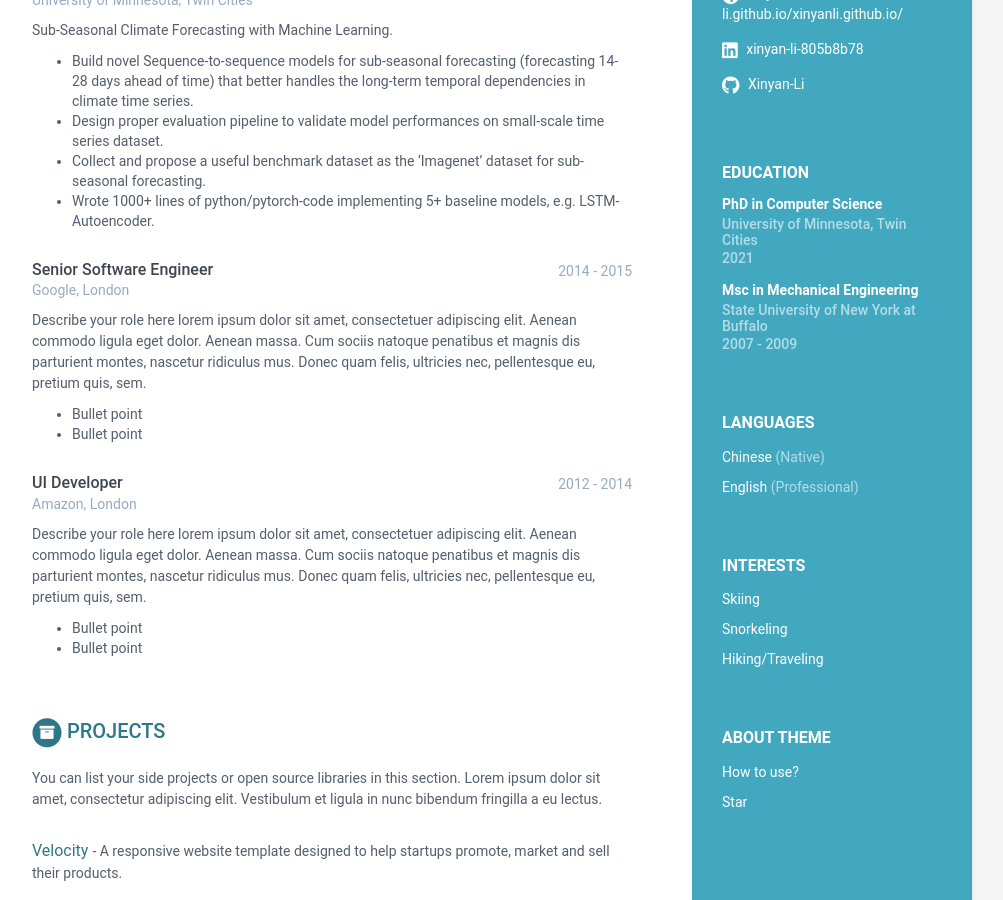
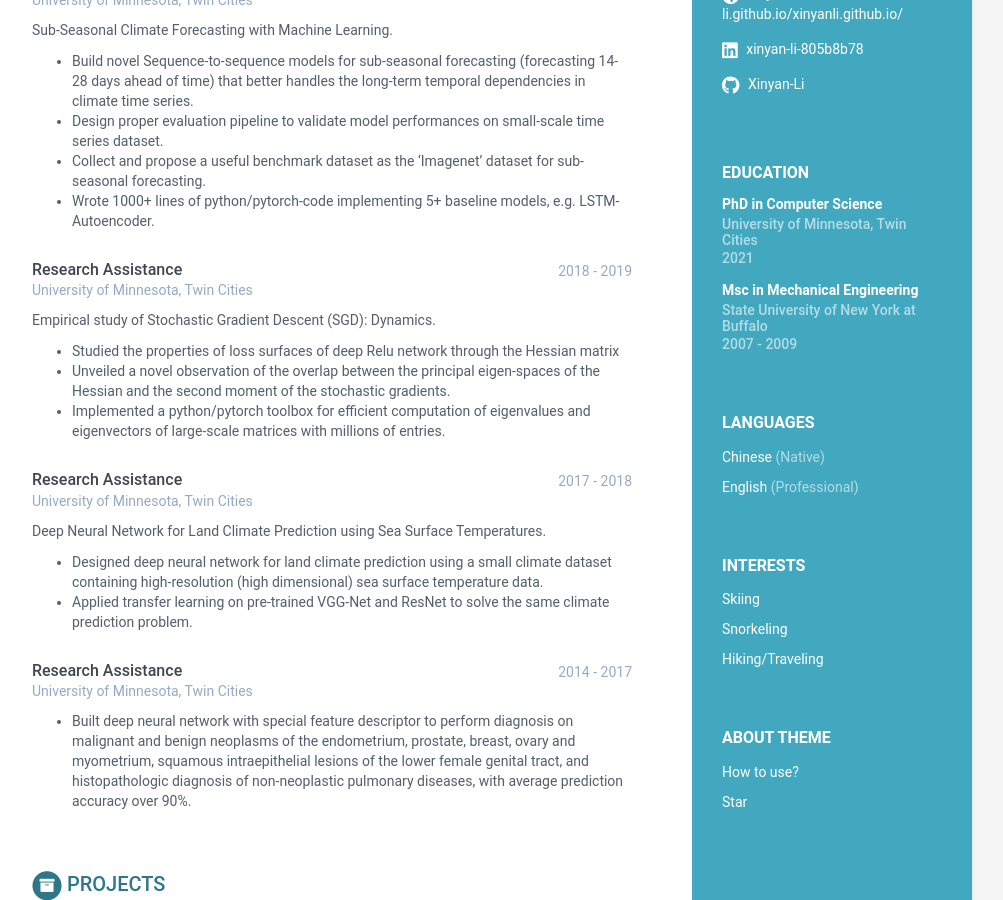
Before and after one commit to Xinyan-Li/xinyanli.github.io, a Jekyll site: the page built from index.html, in a window 1280 px wide and 900 px high, scrolled down 385 px. Shown: the whole window, without its empty margins (168-1171 px from the left). Built offline with Jekyll 4.4.1, drawn with Linux system fonts in a browser that asks for light colours.

Commit message:
Update data.yml

```diff
--- a/_data/data.yml
+++ b/_data/data.yml
@@ -87,31 +87,41 @@ experiences:
         - Collect and propose a useful benchmark dataset as the ‘Imagenet’ dataset for sub-seasonal forecasting.
         - Wrote 1000+ lines of python/pytorch-code implementing 5+ baseline models, e.g. LSTM-Autoencoder.
 
-    - role: Senior Software Engineer
-      time: 2014 - 2015
-      company: Google, London
+    - role: Research Assistance
+      time: 2018 - 2019
+      company:  University of Minnesota, Twin Cities
       details: |
-        Describe your role here lorem ipsum dolor sit amet, consectetuer
-        adipiscing elit. Aenean commodo ligula eget dolor. Aenean massa.
-        Cum sociis natoque penatibus et magnis dis parturient montes,
-        nascetur ridiculus mus. Donec quam felis, ultricies nec,
-        pellentesque eu, pretium quis, sem.
+        Empirical study of Stochastic Gradient Descent (SGD): Dynamics.
 
-          - Bullet point
-          - Bullet point
+          - Studied the properties of loss surfaces of deep Relu network through the Hessian matrix
+          - Unveiled a novel observation of the overlap between the principal eigen-spaces of the Hessian
+          and the second moment of the stochastic gradients.
+          - Implemented a python/pytorch toolbox for efficient computation of eigenvalues
+          and eigenvectors of large-scale matrices with millions of entries.
 
-    - role: UI Developer
-      time: 2012 - 2014
-      company: Amazon, London
+
+    - role: Research Assistance
+      time: 2017 - 2018
+      company: University of Minnesota, Twin Cities
       details: |
-        Describe your role here lorem ipsum dolor sit amet, consectetuer
-        adipiscing elit. Aenean commodo ligula eget dolor. Aenean massa.
-        Cum sociis natoque penatibus et magnis dis parturient montes,
-        nascetur ridiculus mus. Donec quam felis, ultricies nec,
-        pellentesque eu, pretium quis, sem.
+        Deep Neural Network for Land Climate Prediction using Sea Surface Temperatures.
 
-          - Bullet point
-          - Bullet point
+        - Designed deep neural network for land climate prediction using a small climate dataset
+        containing high-resolution (high dimensional) sea surface temperature data.
+        - Applied transfer learning on pre-trained VGG-Net and ResNet to solve the same climate prediction problem.
+
+    - role: Research Assistance
+      time: 2014 - 2017
+      company: University of Minnesota, Twin Cities
+      title: Computer-Aided Cancer Diagnosis in Surgical Pathology
+      link: "#hook"
+
+      details: |
+
+        - Built deep neural network with special feature descriptor to perform diagnosis
+        on malignant and benign neoplasms of the endometrium, prostate, breast, ovary and myometrium,
+        squamous intraepithelial lesions of the lower female genital tract, and histopathologic diagnosis
+        of non-neoplastic pulmonary diseases, with average prediction accuracy over 90%.
 
 projects:
     title: Projects
```
